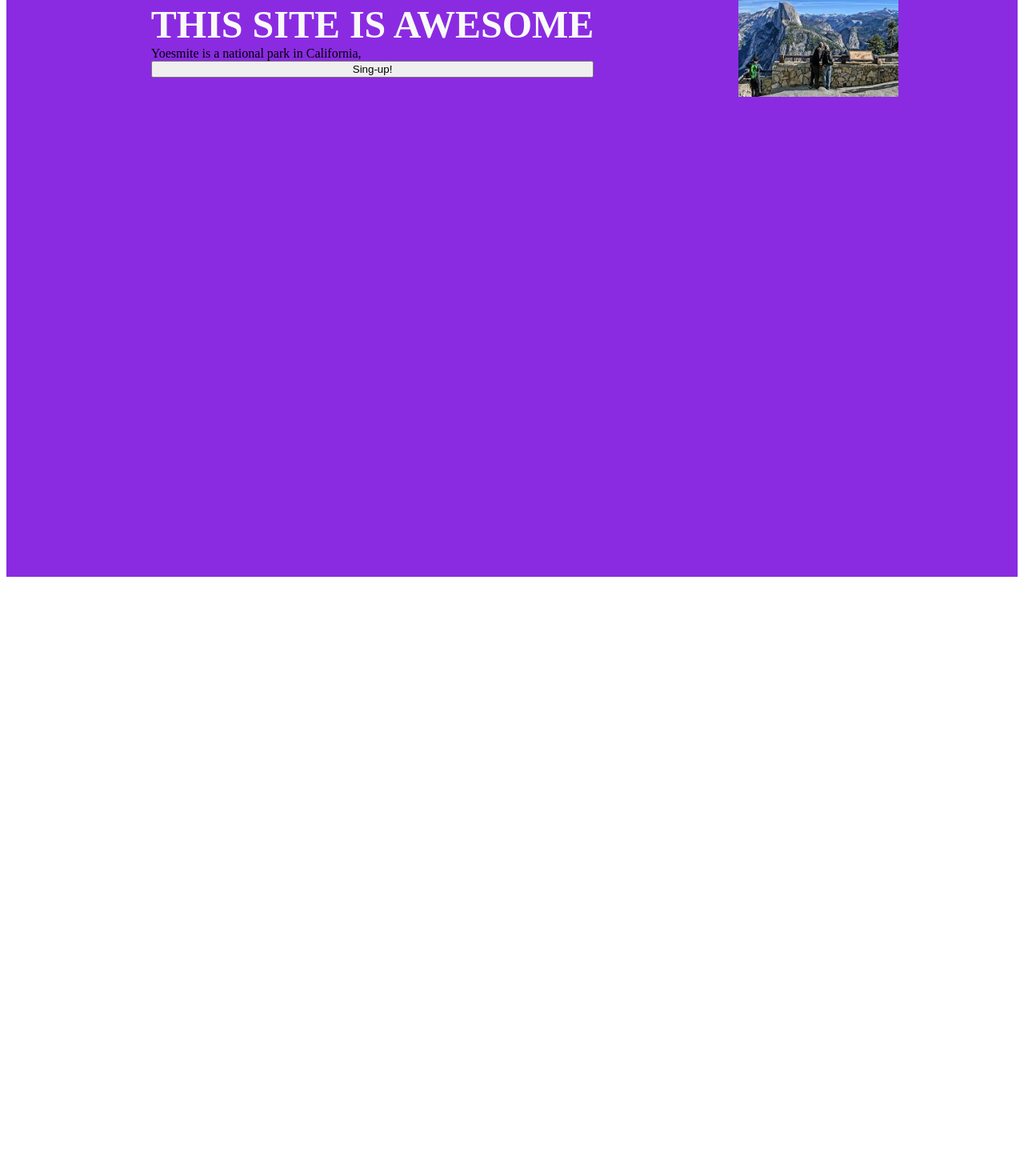
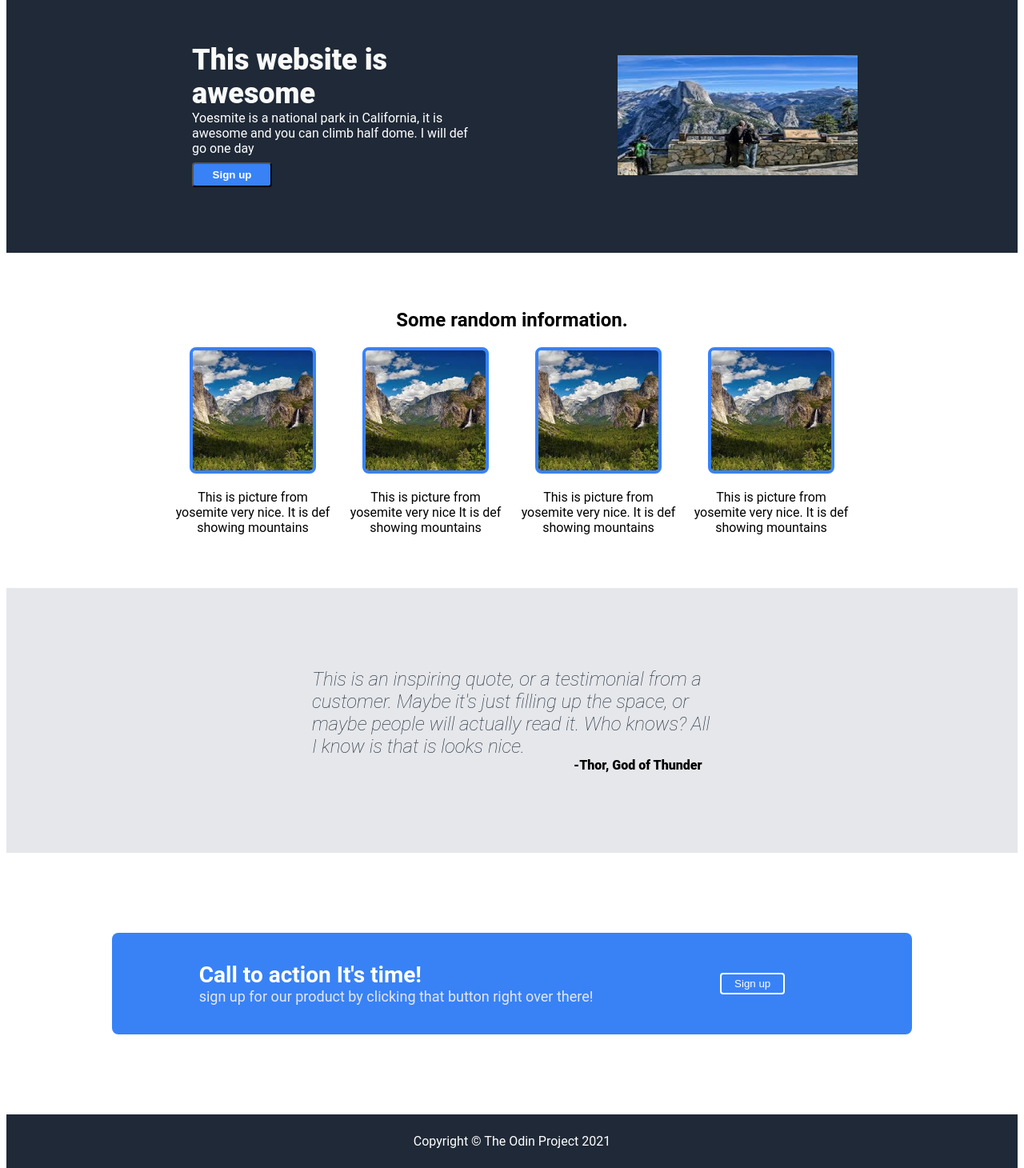
Before and after one commit to michao2/finalproject, a plain HTML site: page awesomesite.html in a window 1280 px wide. Shown: the part 87-1547 px from the top of the page at 80% size. Before the commit the page ends 808 px from the top, so only its background shows below. Drawn offline with Linux system fonts and the light colour scheme.

Commit message:
finish project

```diff
--- a/awesomesite.html
+++ b/awesomesite.html
@@ -19,11 +19,58 @@
     </div>
     <div class="container">
         <div class="yosedisplay">
-            <div style= "font-size: 48px; color: #F9FAF8; font-weight: 900 ;">THIS SITE IS AWESOME</div>
-            <div class="yosedesc">Yoesmite is a national park in California, </div>
-            <button class="button">Sing-up!</button>
+            <div style= "font-size: 36px; color: #F9FAF8; font-weight: 900 ;">This website is awesome</div>
+            <div class="yosedesc">Yoesmite is a national park in California, it is awesome and you can climb half dome. I will def go one day</div>
+            <button id="firstbutt">Sign up</button>
         </div>
-        <img src="yosemite.png" alt = "Yosemite" width="200px" height="150px" padding="32px";>
+        <img src="yosemite.png" alt = "Yosemite" width="300px" height="150px" padding="32px";>
+    </div>
+    <div class="gallery">
+        <h2>Some random information.</h2>
+        <div class="cards">
+            <div class="card">
+                <img src="picture.png" alt="Picture of mountains">
+                <p>This is picture from yosemite very nice. It is def showing mountains</p>
+            </div>
+            <div class="card">
+                <img src="picture.png" alt="Picture of mountains">
+                <p>This is picture from yosemite very nice It is def showing mountains</p>
+            </div>
+            <div class="card">
+                <img src="picture.png" alt="Picture of mountains">
+                <p>This is picture from yosemite very nice. It is def showing mountains</p>
+            </div>
+            <div class="card">
+                <img src="picture.png" alt="Picture of mountains">
+                <p>This is picture from yosemite very nice. It is def showing mountains</p>
+            </div>
+        </div>
+    </div>
+    <div class="quote">
+        <div class="whoknows">
+            This is an inspiring quote, or a testimonial from a customer. Maybe
+            it's just filling up the space, or maybe people will actually read it.
+            Who knows? All I know is that is looks nice.
+        </div>
+        <div class="thor">
+            -Thor, God of Thunder
+        </div>
+    </div>
+    <div class="callcontainer">
+        <div class ="callbox">
+            <div class="call">
+                <h3>
+                    Call to action It's time!
+                </h3>
+                <div id="sign">sign up for our product by clicking that button right over there!</div>
+            </div>
+            <button class="button2">Sign up</button>
+        </div>
+    </div>
+    <div class="footer">
+        <div class="copyright">
+            Copyright © The Odin Project 2021
+        </div>
     </div>
 
 </body>
--- a/styles.css
+++ b/styles.css
@@ -5,10 +5,26 @@ html, body {
 body {
     display: flex;
     flex-direction: column;
+    font-family: 'Roboto', sans-serif;
+}
+
+button {
+    padding: 4px 16px
+
+}
+
+#firstbutt {
+    max-width: 100px;
+    border-radius: 4px;
+    background-color: #3882f6;
+    padding: 6px;
+    color: white;
+    font-weight: 700;
+    margin-top: 8px;
 }
 
 .header {
-    background-color: rgb(42, 42, 96);
+    background-color: #1f2937;
     color: white;
     display: flex;
     justify-content: space-evenly;
@@ -32,14 +48,134 @@ a {
 }
 
 .container {
-    background-color: blueviolet;
+    background-color: #1f2937;
     display: flex;
     justify-content: space-evenly;
+    align-items: center;
     flex: 1;
+    padding: 50px;
+}
+
+.yosedesc {
+    color: white;
 }
 
 .yosedisplay {
     display: flex;
     flex-direction: column;
     padding: 32px;
+    width: 350px;
 }
+
+.gallery {
+    display: flex;
+    flex-direction: column;
+    background-color: white;
+    align-items: center;
+    flex: 1;
+    justify-content: center;
+    padding: 50px;
+}
+
+.cards {
+    align-items: center;
+    display: flex;
+    flex-direction: row;
+    gap: 16px;
+}
+
+.card {
+    width: 200px;
+    text-align: center;
+
+}
+
+.card img {
+    border: 4px solid #3882f6;
+    border-radius: 8px;
+    width: 150px;
+    height: 150px;
+}
+
+.quote {
+    display: flex;
+    flex-direction: column;
+    flex: 1;
+    align-items: center;
+    justify-content: center;
+    background-color: #E5E7EB;
+    padding: 100px;
+}
+
+.whoknows {
+    font-size: 24px;
+    font-style: italic;
+    font-weight: lighter;
+    color: #1f2937;
+    width: 500px;
+}
+
+.thor {
+    text-align: right;
+    width: 475px;
+    font-weight: 800;
+}
+
+.callcontainer {
+    display: flex;
+    flex-direction: column;
+    align-items: center;
+    justify-content: center;
+    margin: 100px;
+}
+
+#sign {
+    font-size: 18px;
+    color: #E5E7EB;
+}
+
+.callbox {
+    display: flex;
+    justify-content: space-evenly;
+    background-color: #3882f6;
+    color: white;
+    width: 1000px;
+    border-radius: 8px;
+}
+
+.call {
+    display: flex;
+    flex-direction: column;
+    align-items: center;
+    justify-content: center;
+}
+
+.button2 {
+    background-color: #3882f6;
+    color: white;
+    padding: 10px, 20px;
+    border: 2px solid white;
+    border-radius: 4px;
+    max-width: 100px;
+    margin: 50px;
+
+}
+
+h3 {
+    padding: 0px;
+    margin: 0px;
+    align-self: flex-start;
+    font-size: 28px;
+}
+
+.footer {
+    background-color: #1f2937;
+    display: flex;
+    align-items: center;
+    justify-content: center;
+}
+
+.copyright{
+    color: white;
+    padding: 24px;
+}
```
Also changed, not shown: picture.png (added).
